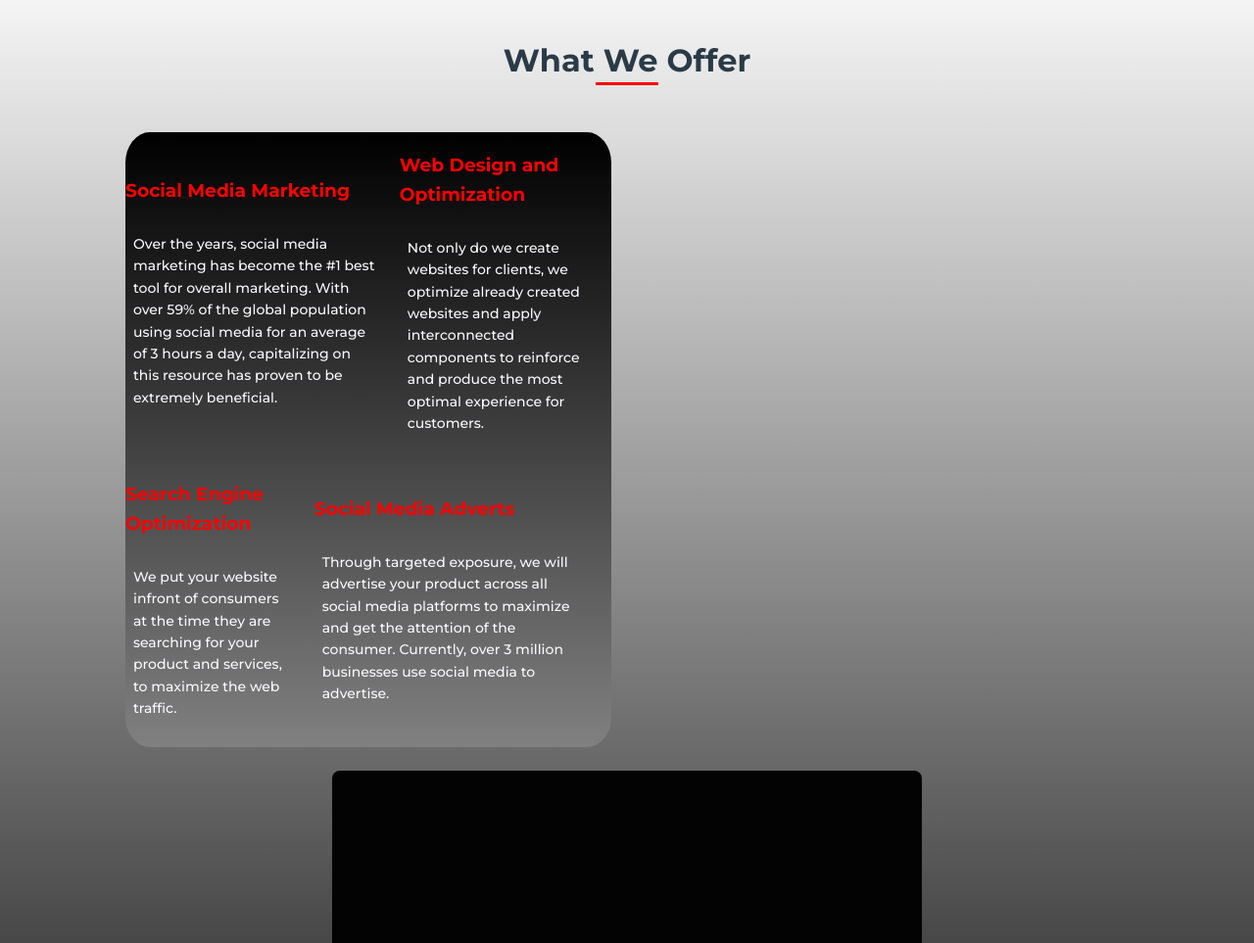
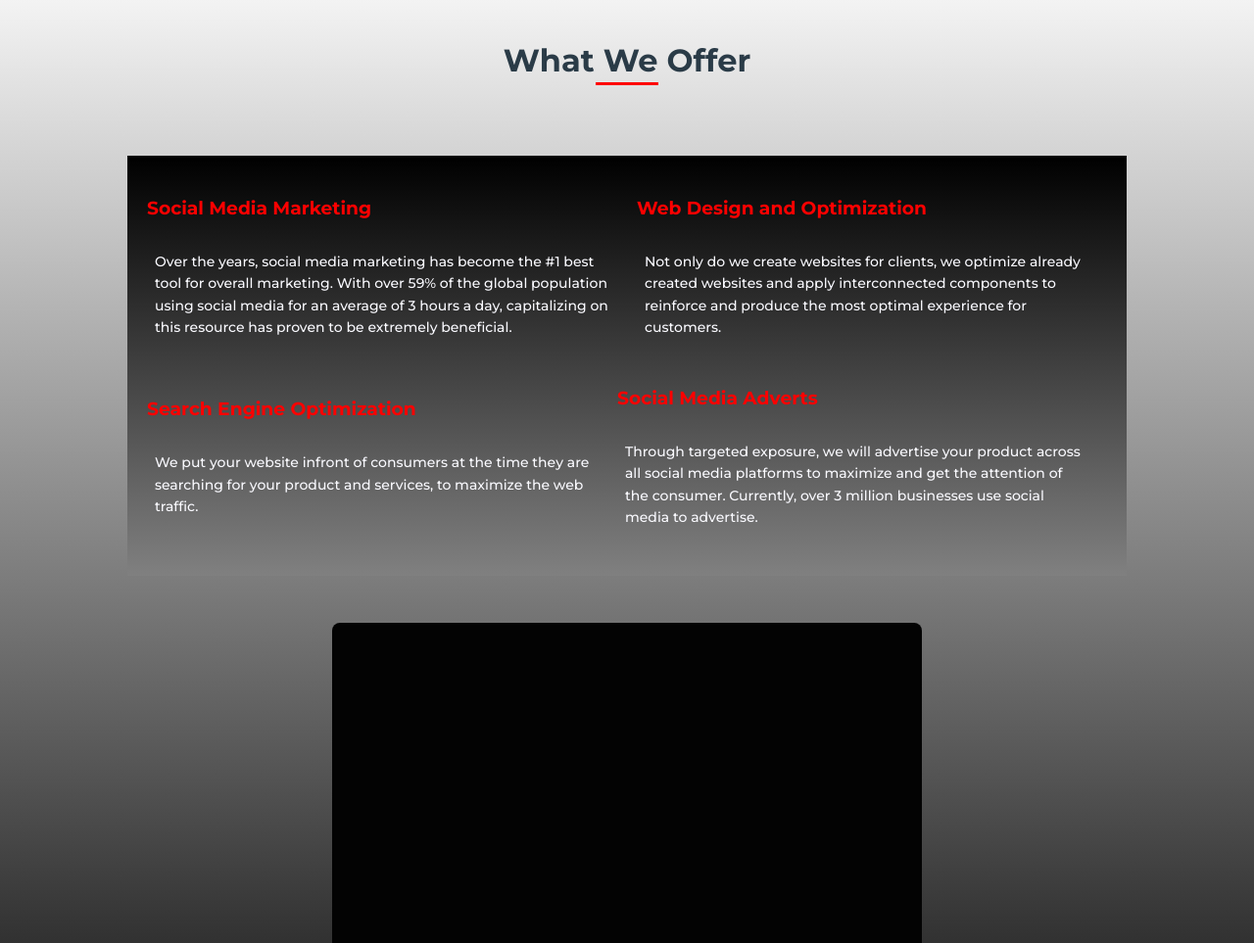
Before and after one commit to MichaelShleny/husain-portfolio, a plain HTML site: page index.html in a window 1280 px wide. Shown: the part 1500-2463 px from the top of the page at 98% size. Drawn offline with nearby package versions, Linux system fonts and the light colour scheme.

Commit message:
update styles

```diff
--- a/assets/css/styles.css
+++ b/assets/css/styles.css
@@ -271,6 +271,7 @@ img {
 
 .about__text {
   margin-bottom: var(--mb-4);
+  color:black;
 }
 
 .about__profession {
@@ -295,13 +296,14 @@ img {
 
 .skills__container {
   row-gap: 2rem;
-  width: 100%;
+  padding: 24px;
 }
 
 .skills__box{
-  max-width: 1024px;
   background-image: linear-gradient(black, grey);
-  border-radius: 5%;
+  padding: 20px;
+  margin: 0 auto;
+  max-width: 1020px;
 }
 
 .skills__box1{
--- a/index.html
+++ b/index.html
@@ -72,7 +72,7 @@
             <section class="skills section" id="skills">
                 <h2 class="section-title">What We Offer</h2>
 
-                <div class="skills__container bd-grid">
+                <div class="skills__container">
                     <div class="skills__box">
                         <div class = "skills__box1">
                             <div class = "box__set1">
```
